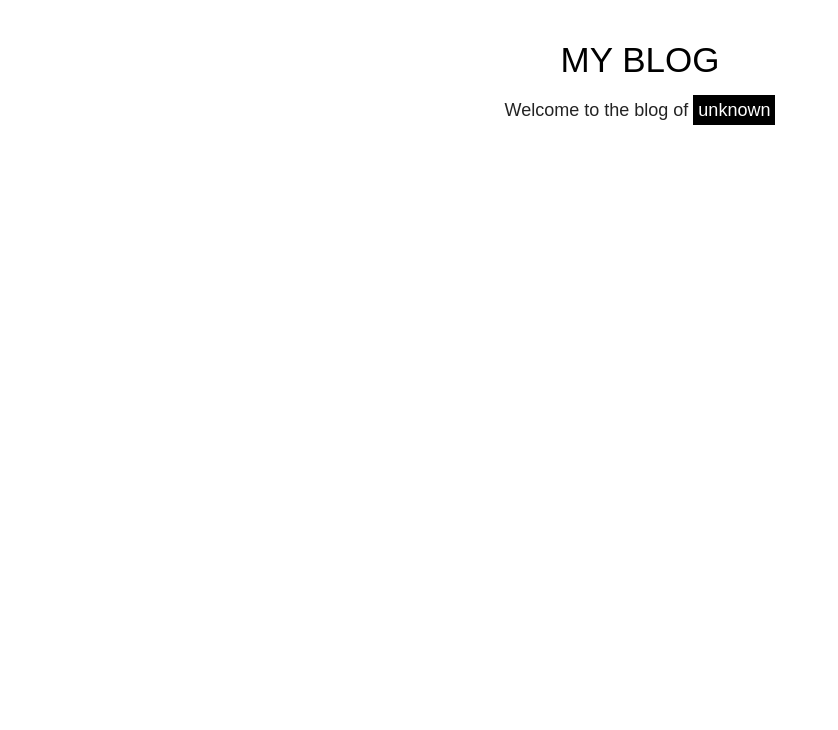
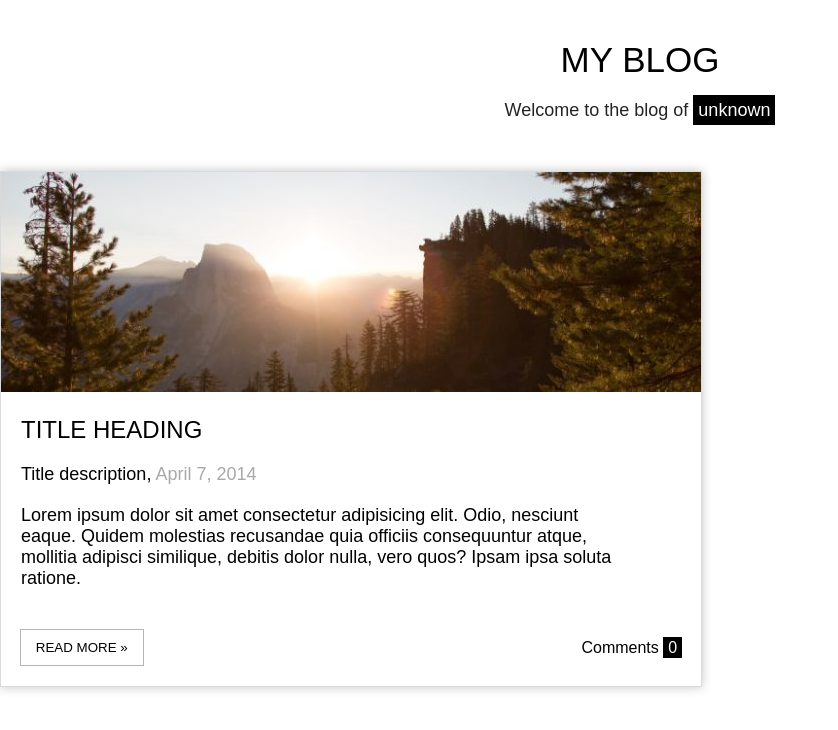
Before and after one commit to themagawo2011/homework-15, a plain HTML site: page index.html in a window 1280 px wide. Shown: the whole page, without its empty margins (0-838 px from the left). Drawn offline with Linux system fonts and the light colour scheme.

Commit message:
div 2 сохтам

```diff
--- a/index.html
+++ b/index.html
@@ -11,5 +11,16 @@
         <h1 class="h1box1">MY BLOG</h1>
         <p class="p1box1">Welcome to the blog  of <span class="sp1box1"> unknown</span></p>
     </div>
+
+    <div class="box2">
+        <img src="./images/image.png" alt="">
+        <h1 class="h1box2">TITLE HEADING</h1>
+        <p class="p1box2">Title description, <span class="sp1box2"> April 7, 2014</span></p>
+        <p class="p2box2">Lorem ipsum dolor sit amet consectetur adipisicing elit. Odio, nesciunt eaque. Quidem molestias recusandae quia officiis consequuntur atque, mollitia adipisci similique, debitis dolor nulla, vero quos? Ipsam ipsa soluta ratione.</p>
+        <div class="div1box2">
+        <button class="bt1box2">READ MORE »</button>
+        <p class="p3box2">Comments <span class="sp2box2"> 0</span></p>
+        </div>
+    </div>
 </body>
 </html>
--- a/style.css
+++ b/style.css
@@ -32,3 +32,70 @@
     margin-bottom: 50px;
     gap: 20px;
 }
+
+
+
+.h1box2{
+    font-size: 24px;
+    font-weight: 500;
+    color: #000000;
+    margin: 20px;
+}
+
+.p1box2{
+    font-size: 18px;
+    font-weight: 400;
+    color: #000000;
+    margin-left: 20px;
+    margin-bottom: 20px;
+}
+
+.sp1box2{
+    color: darkgray;
+}
+
+.p2box2{
+    width: 600px;
+    font-size: 18px;
+    font-weight: 300;
+    color: black;
+    margin: 20px;
+}
+
+.bt1box2{
+    border: none;
+    border: 1px solid rgba(0, 0, 0, 0.29);
+    background-color: white;
+    padding: 10px 15px;
+    margin: 20px;
+    margin-left: 0;
+}
+
+.bt1box2:hover{
+    background-color: gray;
+}
+
+.p3box2{
+    color: #000000;
+    font-weight: 500;
+}
+
+.sp2box2{
+    background-color: black;
+    color: white;
+    padding: 2px 5px;
+}
+
+.div1box2{
+    width: 700px;
+    display: flex;
+    align-items: center;
+    justify-content: space-around;
+    gap: 380px;
+}
+
+.box2{
+    width: 700px;
+    border: 1px solid rgba(0, 0, 0, 0.147);
+    box-shadow: 0px 0px 10px rgba(0, 0, 0, 0.241);
+}
```
Also changed, not shown: images/image.png (added).
